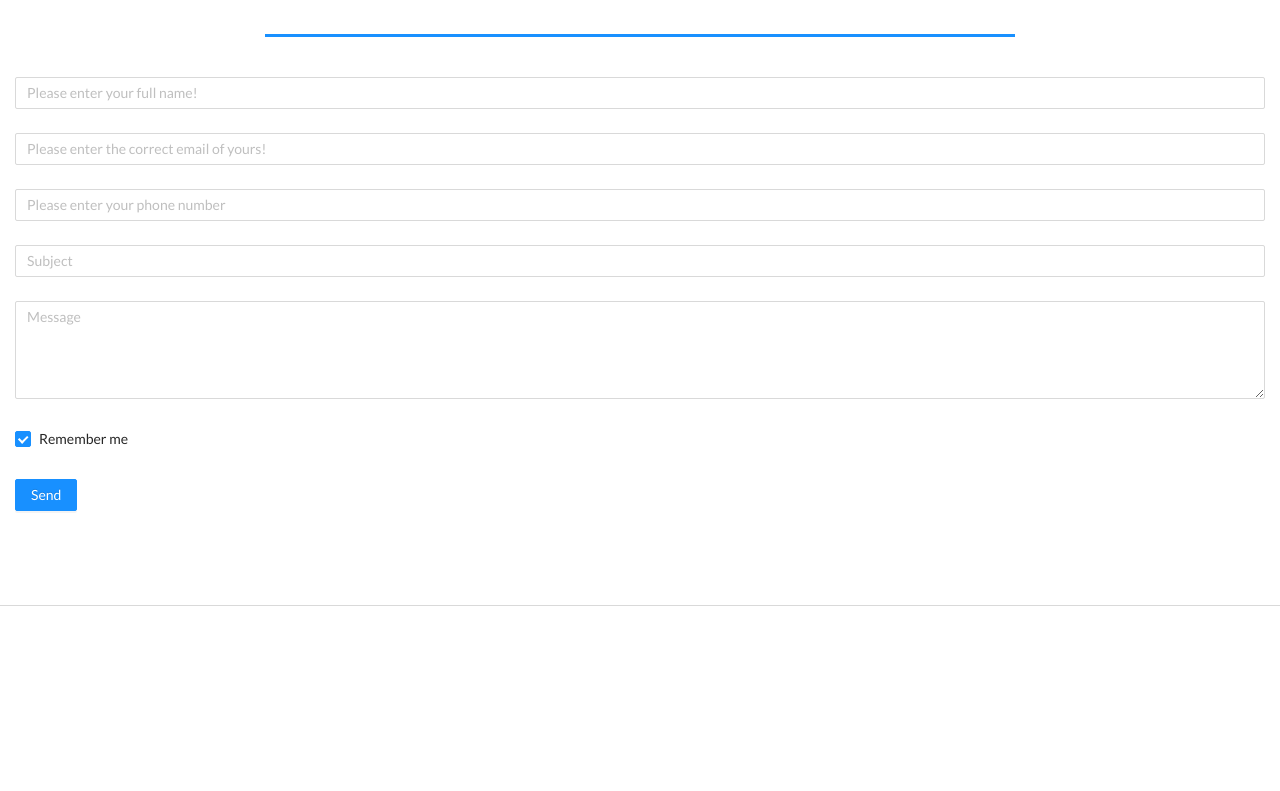
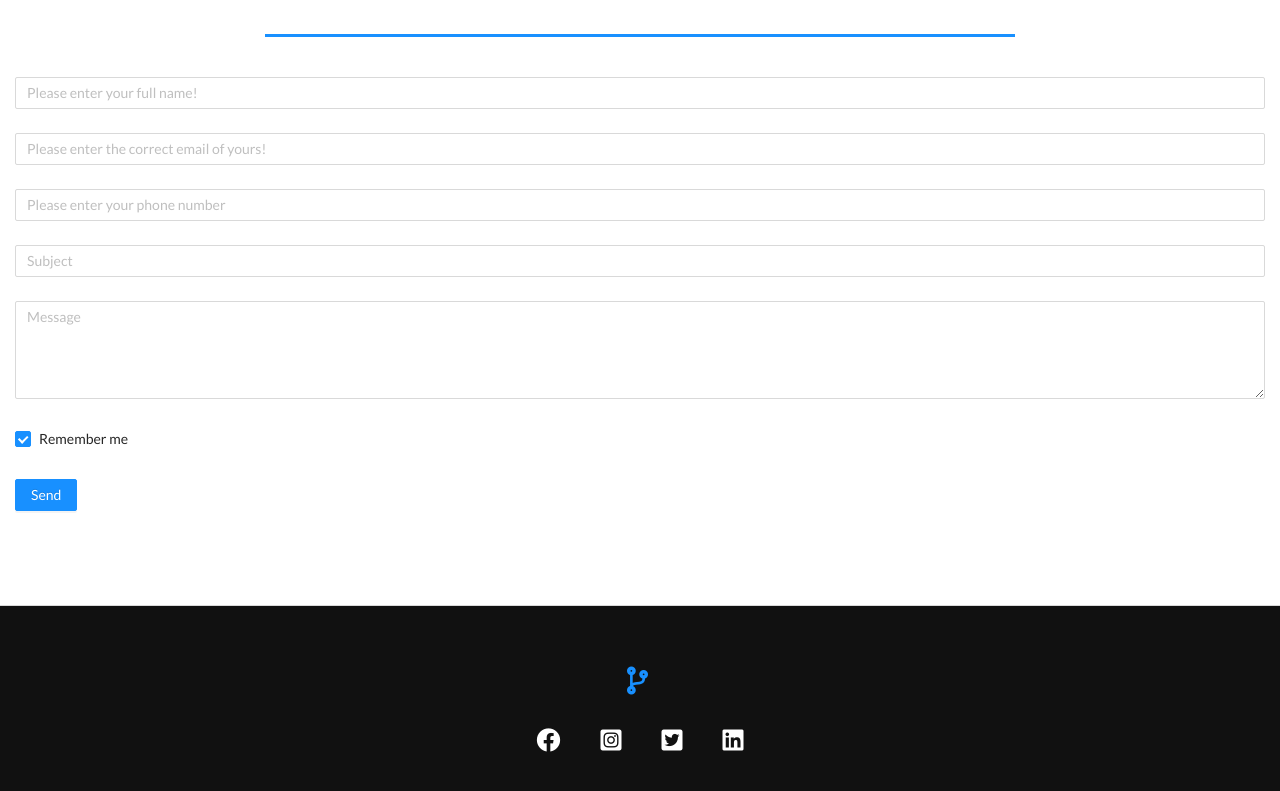
Before and after one commit to YasirHasn9/dive-into-ant, a React (Create React App) app in the folder dive-in-antd/: page / in a window 1280 px wide. Shown: the part 4579-5370 px from the top of the page. Before the commit the page ends 5185 px from the top, so only its background shows below. Built offline with nearby package versions, Linux system fonts and the light colour scheme.

Commit message:
footer section

```diff
--- a/dive-in-antd/src/App.js
+++ b/dive-in-antd/src/App.js
@@ -1,8 +1,9 @@
 import React from "react"
 import AppHeader from "./components/common/Header"
+import AppFooter from "./components/common/footer"
 import AppHome from "./view/Home"
 import {Layout } from "antd";
-const {Header , Content} = Layout
+const {Header , Content, Footer} = Layout
 const App = () => {
     return (
 
@@ -17,6 +18,9 @@ const App = () => {
                        <AppHome />
                     </Content>
 
+                    <Footer>
+                        <AppFooter />
+                    </Footer>
             </Layout>
     )
 }
--- a/dive-in-antd/src/components/common/Header.js
+++ b/dive-in-antd/src/components/common/Header.js
@@ -6,7 +6,7 @@ const AppHeader = () => {
     return (
         <div className="container-fluid">
             <div className="header">
-                    <div className="logo"><i class="fas fa-code-branch"></i></div>
+                    <div className="logo"><i className="fas fa-code-branch"></i></div>
                     {/* the defaultSelectedKeys is selecting which one of the items should the selected default
                     we want the home item be selected  */}
                     <Menu className="ant-menu"  mode="horizontal" defaultSelectedKeys={['Home']} >
--- /dev/null
+++ b/dive-in-antd/src/components/common/footer.js
@@ -0,0 +1,30 @@
+import React from "react";
+import { BackTop } from 'antd';
+
+
+
+const AppFooter = () => {
+    return (
+        <div className="container-fluid">
+            <div className="footer">
+            <div className="logo">
+                <i className="fas fa-code-branch"></i>
+                </div>
+                <ul className="socials">
+                <li><a href="#"><i className="fab fa-facebook"></i></a></li>
+                <li><a href="#"><i className="fab fa-instagram-square"></i></a></li>
+                <li><a href="#"><i className="fab fa-twitter-square"></i></a></li>
+                <li><a href="#"><i className="fab fa-linkedin"></i></a></li>
+            </ul>
+            <BackTop>
+                <div className="goTop">
+                    <i className="fas fa-arrow-circle-up"></i>
+                </div>
+            </BackTop>
+            </div>
+
+        </div>
+    )
+}
+
+export default AppFooter
--- /dev/null
+++ b/dive-in-antd/src/components/common/footer.scss
@@ -0,0 +1,54 @@
+.ant-layout-footer {
+  background: #111;
+  color: #fff !important;
+  padding: 60px 0 !important;
+  text-align: center;
+}
+footer .logo {
+  font-size: 22px;
+  text-transform: uppercase;
+  margin: 0 0 20px;
+}
+
+.footer .fas {
+  color: #1890ff;
+  font-size: 28px;
+  margin: 0 5px 0 0;
+}
+
+.footer .logo a {
+  color: #fff;
+}
+
+.footer .socials {
+  list-style: none;
+  display: flex;
+  align-items: center;
+  justify-content: center;
+  padding: 0;
+  font-size: 24px;
+}
+
+.footer .socials li {
+  margin: 0 20px;
+}
+
+.footer .socials a {
+  color: #fff;
+}
+
+.footer .socials a:hover {
+  color: #1890ff;
+}
+
+.footer .goTop:hover {
+  opacity: 0.7;
+}
+
+.mobileVisible {
+  display: none;
+}
+
+.mobileHidden {
+  display: block;
+}
--- a/dive-in-antd/src/components/home/pricing.js
+++ b/dive-in-antd/src/components/home/pricing.js
@@ -1,6 +1,5 @@
 import React from "react"
 import { List, Card , Button } from 'antd';
-import Item from "antd/lib/list/Item";
 
 const data = [
     {
--- a/dive-in-antd/src/index.js
+++ b/dive-in-antd/src/index.js
@@ -7,6 +7,5 @@ import 'antd/dist/antd.css';
 import "./index.scss";
 import App from "./App"
 
-ReactDOM.render(<React.StrictMode>
-    <App />
-</React.StrictMode> , document.getElementById("root"))
+ReactDOM.render(
+    <App /> , document.getElementById("root"))
--- a/dive-in-antd/src/index.scss
+++ b/dive-in-antd/src/index.scss
@@ -75,7 +75,9 @@ p {
     }
   }
 }
+
 @import "./components/common/header.scss";
+@import "./components/common/footer.scss";
 @import "./components/home/hero.scss";
 @import "./components/home/about.scss";
 @import "./components/home/features.scss";
```
